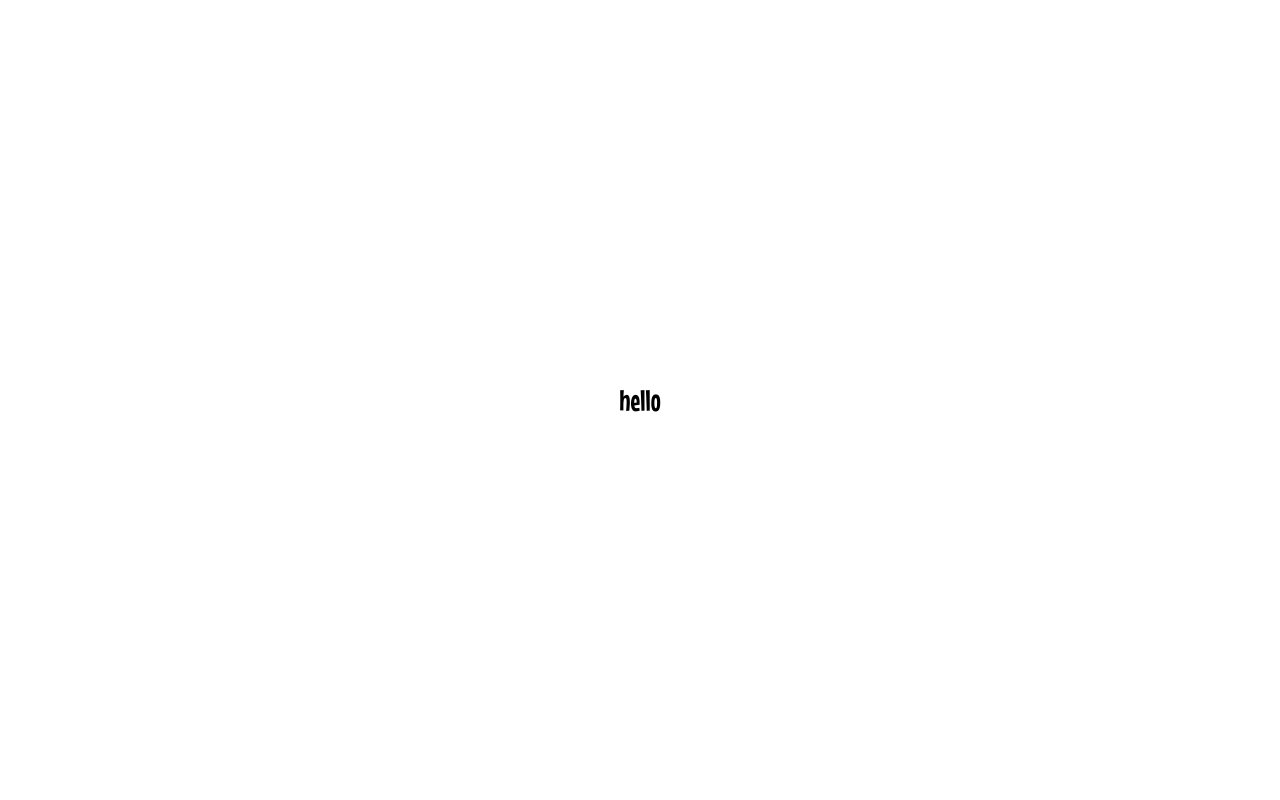
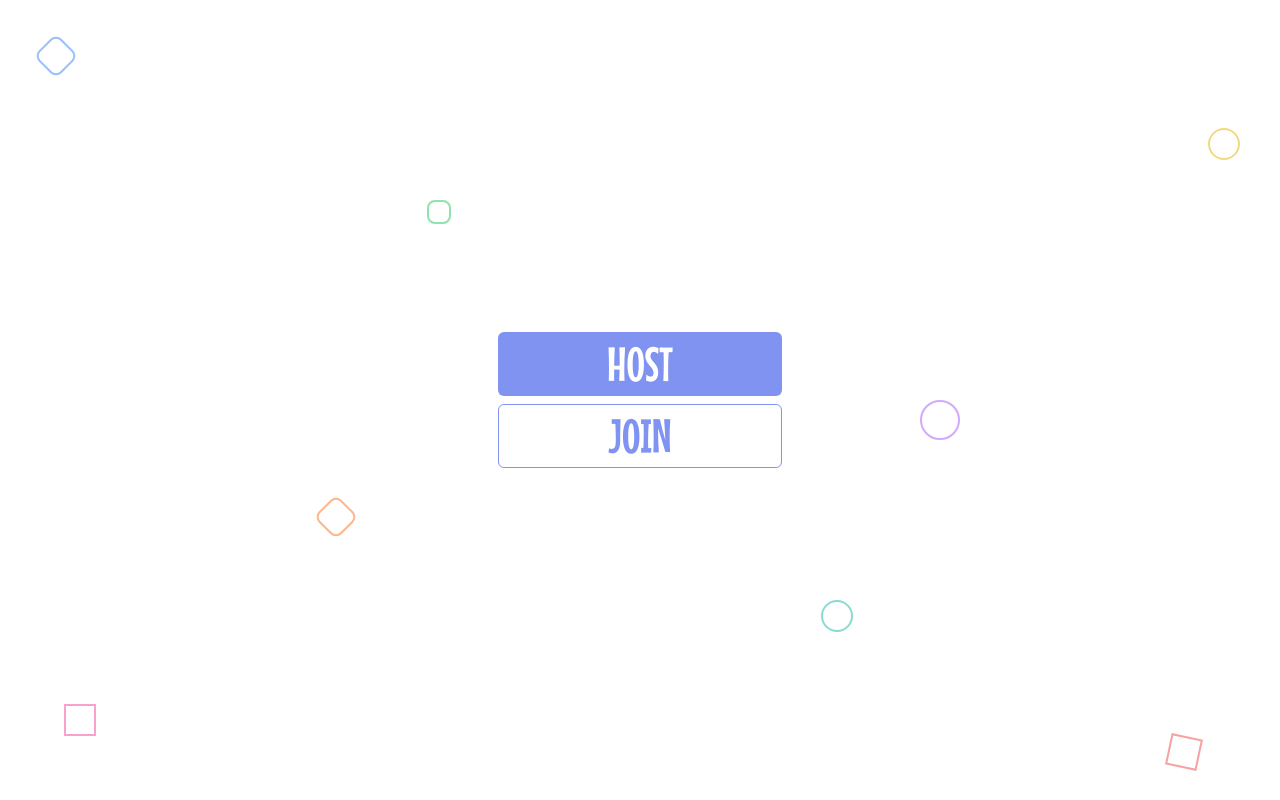
Before and after one commit to devsoc-unsw/trainee-lovers-24t3, a Next.js app in the folder frontend/: page / in a window 1280 px wide. Built offline with nearby package versions, Linux system fonts and the light colour scheme.

Commit message:
moved homepage to be root

```diff
--- a/frontend/src/app/homepage/page.jsx
+++ /dev/null
@@ -1,38 +0,0 @@
-"use client";
-
-import React, { useRef, useEffect, useState } from 'react'
-import PrimaryButton from '../../components/PrimaryButton';
-import SecondaryButton from '../../components/SecondaryButton';
-import StartGameModal from '../../components/StartGameModal';
-import useAuthStore from '../../store/useAuthStore';
-import DecorativeShapesBackground from '@/components/DecorativeShapesBackground';
-import EnterNameModal from '@/components/EnterNameModal';
-
-export default function Page() {
-  const { isHost, hasPickedRole } = useAuthStore();
-
-  return (
-    <div className='flex relative flex-col w-full h-screen bg-white items-center justify-center gap-5'>
-    <DecorativeShapesBackground />
-    <div className='absolute inset-0 flex items-center justify-center'>
-      { (isHost && hasPickedRole) ? (
-        <StartGameModal />
-      ) : hasPickedRole ? (
-        <EnterNameModal />
-      ) : (
-        <div className='flex flex-col w-full md:w-1/3 gap-2 items-center justify-center'>
-          <PrimaryButton
-            name="HOST"
-            action='createRoom'
-          />
-          <SecondaryButton
-            name="JOIN"
-            action='joinRoom'
-          />
-        </div>
-     )}
-    </div>
-
-    </div>
-  )
-}
--- a/frontend/src/app/page.jsx
+++ b/frontend/src/app/page.jsx
@@ -1,7 +1,38 @@
-export default function Home() {
+"use client";
+
+import React, { useRef, useEffect, useState } from 'react'
+import PrimaryButton from '../components/PrimaryButton';
+import SecondaryButton from '../components/SecondaryButton';
+import StartGameModal from '../components/StartGameModal';
+import useAuthStore from '../store/useAuthStore';
+import DecorativeShapesBackground from '@/components/DecorativeShapesBackground';
+import EnterNameModal from '@/components/EnterNameModal';
+
+export default function Page() {
+  const { isHost, hasPickedRole } = useAuthStore();
+
   return (
-    <div className='flex w-full h-screen bg-white text-black text-3xl justify-center items-center'>
-      hello
+    <div className='flex relative flex-col w-full h-screen bg-white items-center justify-center gap-5'>
+    <DecorativeShapesBackground />
+    <div className='absolute inset-0 flex items-center justify-center'>
+      { (isHost && hasPickedRole) ? (
+        <StartGameModal />
+      ) : hasPickedRole ? (
+        <EnterNameModal />
+      ) : (
+        <div className='flex flex-col w-full md:w-1/3 gap-2 items-center justify-center'>
+          <PrimaryButton
+            name="HOST"
+            action='createRoom'
+          />
+          <SecondaryButton
+            name="JOIN"
+            action='joinRoom'
+          />
+        </div>
+     )}
     </div>
-  );
+
+    </div>
+  )
 }
```
